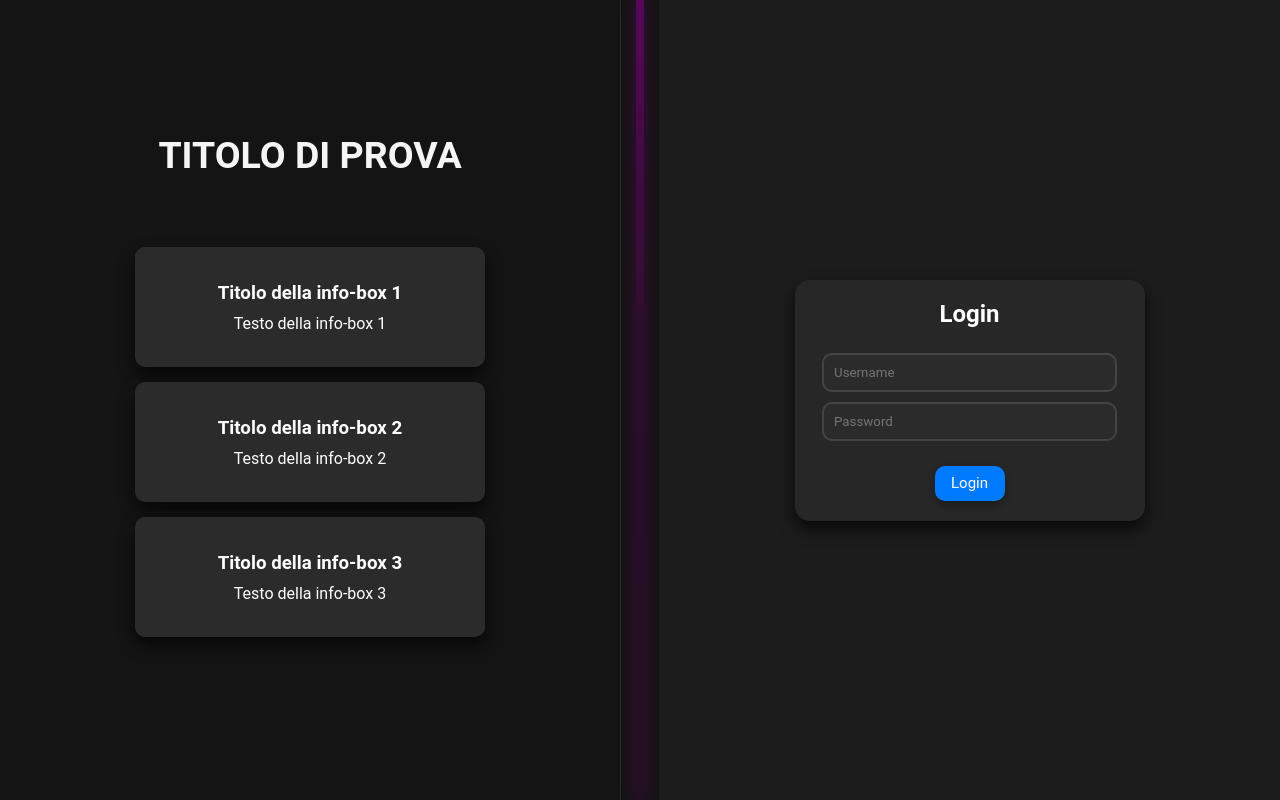
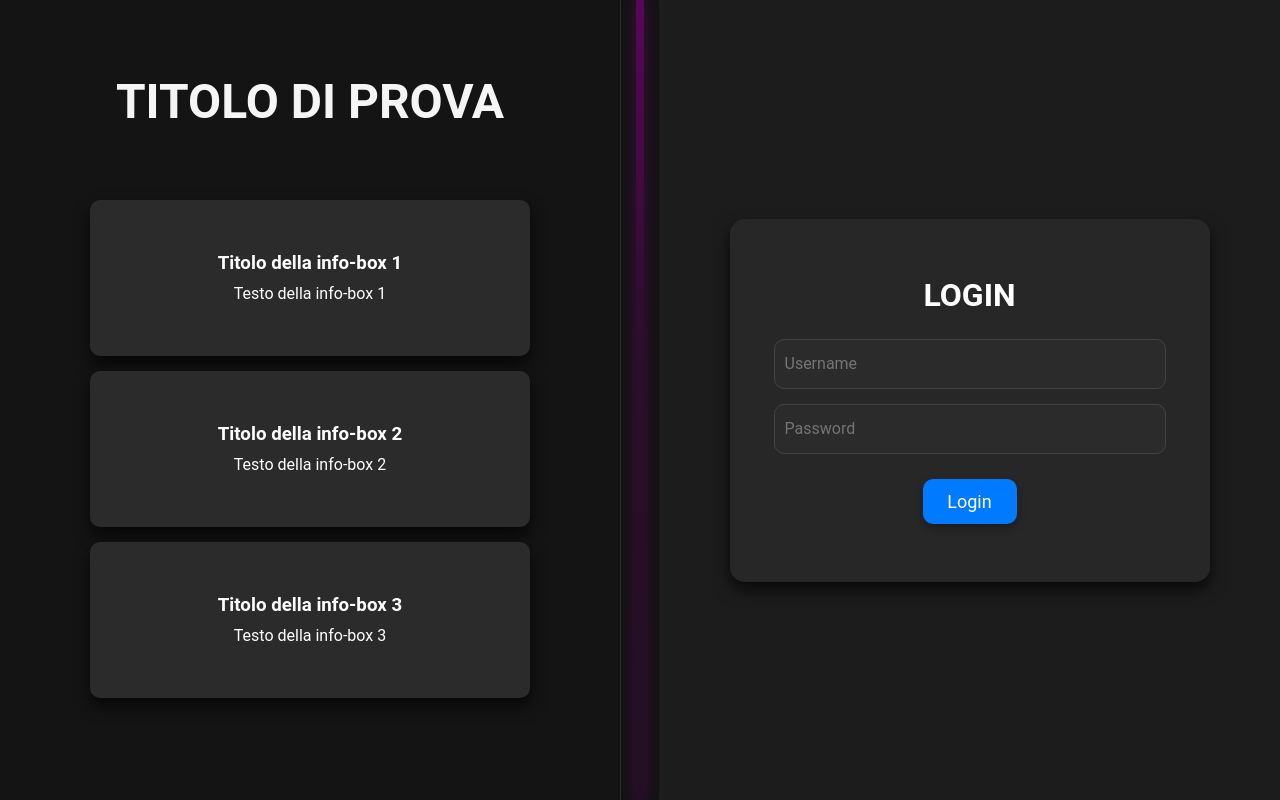
Before and after one commit to morad0990/sito, a Flask app: page / in a window 1280 px wide. Run offline with Flask 3, Linux system fonts and the light colour scheme.

Commit message:
cambiate le proporzioni

```diff
--- a/static/css/login.css
+++ b/static/css/login.css
@@ -92,12 +92,12 @@ body {
   justify-content: center;
   padding: 10px;
   border-radius: 10px;
-  width: 350px;
+  width: 440px;
   text-align: center;
   margin: 0px;
   background-color: #2b2b2b;
   box-shadow: 0 8px 16px rgba(0, 0, 0, 0.7);
-  height: 120px; /* Altezza fissa */
+  height: 156px; /* Altezza fissa */
   gap: 10px;
   transition: transform 0.3s ease, opacity 0.3s ease;
 }
@@ -136,7 +136,8 @@ body {
   text-align: center;
   padding: 20px;
   border-radius: 15px;
-  width: 350px;
+  width: 480px;
+  height: 363px;
   background-color: rgba(40, 40, 40, 0.9);
   box-shadow: 0 8px 16px rgba(0, 0, 0, 0.7);
 }
@@ -145,7 +146,7 @@ body {
 .input-box {
   display: flex;
   flex-direction: column;
-  gap: 10px;
+  gap: 15px;
   padding: 10px;
 }
 
@@ -155,18 +156,26 @@ body {
   border-radius: 10px;
   border: 2px solid #444;
   background-color: #2b2b2b;
+  width: 392px;
+  height: 50px;
+  border: solid 1px #444444
+}
+
+.input-box [id$="input"]::placeholder {
+    font-size: 16px;
 }
 
 /* Stile Generale del Titolo */
 #title {
   padding: 10px;
   color: whitesmoke;
+  font-size: 48px;
 }
 
 #login-button {
   color: white;
-  width: 70px;
-  height: 35px;
+  width: 94px;
+  height: 45px;
   border-radius: 10px;
   background-color: #007bff;
   border: none;
@@ -174,8 +183,10 @@ body {
   transition: background 0, 3s ease;
   cursor: pointer;
   box-shadow: 0 4px 8px rgba(0, 0, 0, 0.3);
+  font-size: 18px;
 }
 
 #right-bar-title {
   color: white;
+  font-size: 32px;
 }
--- a/templates/login.html
+++ b/templates/login.html
@@ -43,7 +43,7 @@
     <!-- Sidebar Destra -->
     <div class="right-bar">
         <div class="credential-box">
-            <h2 id="right-bar-title">Login</h2>
+            <h2 id="right-bar-title">LOGIN</h2>
             <div class="input-box">
                 <input type="text" id="username-input" name="username" required placeholder="Username" size="30">
                 <input type="password" id="password-input" name="password" required placeholder="Password" size="30">
```
